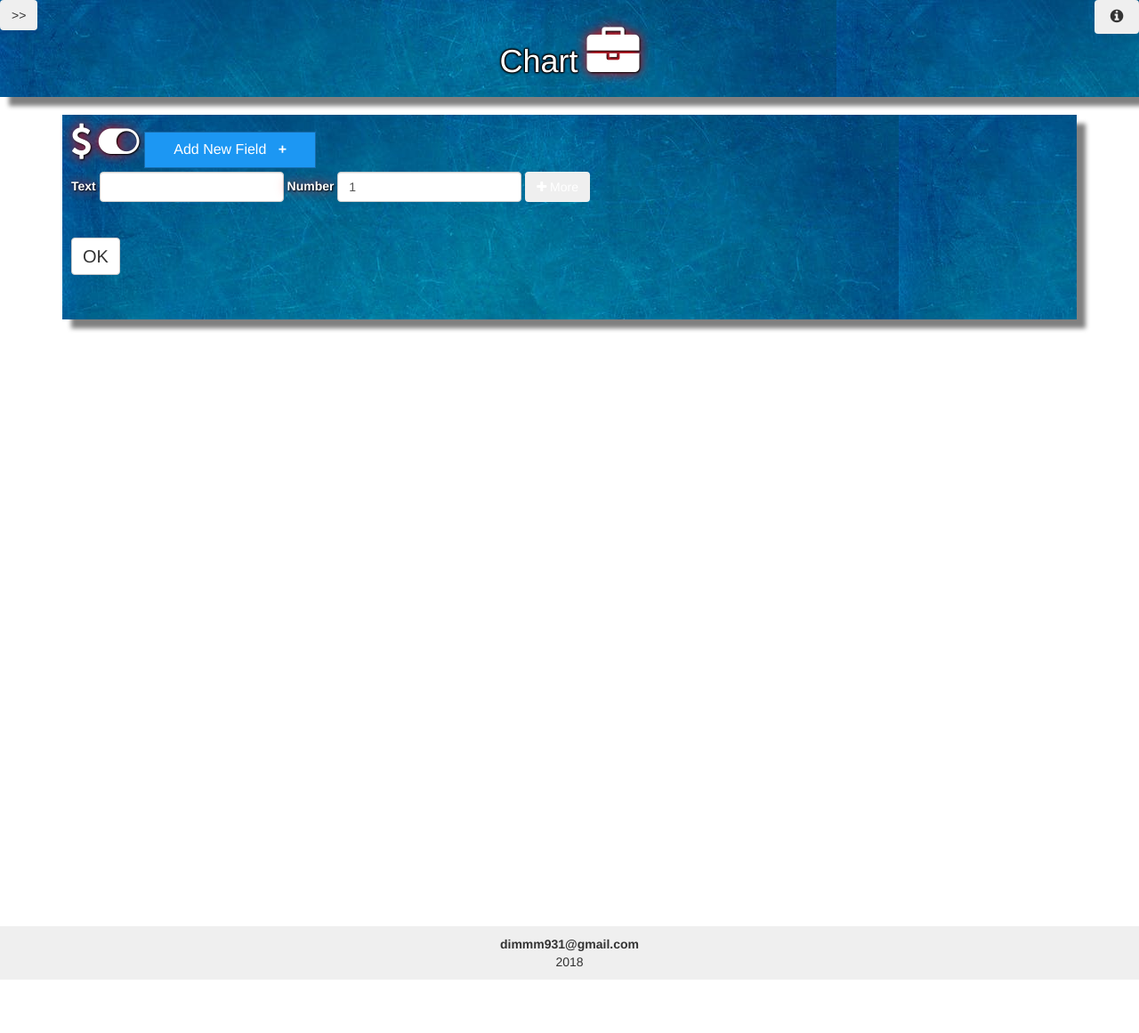
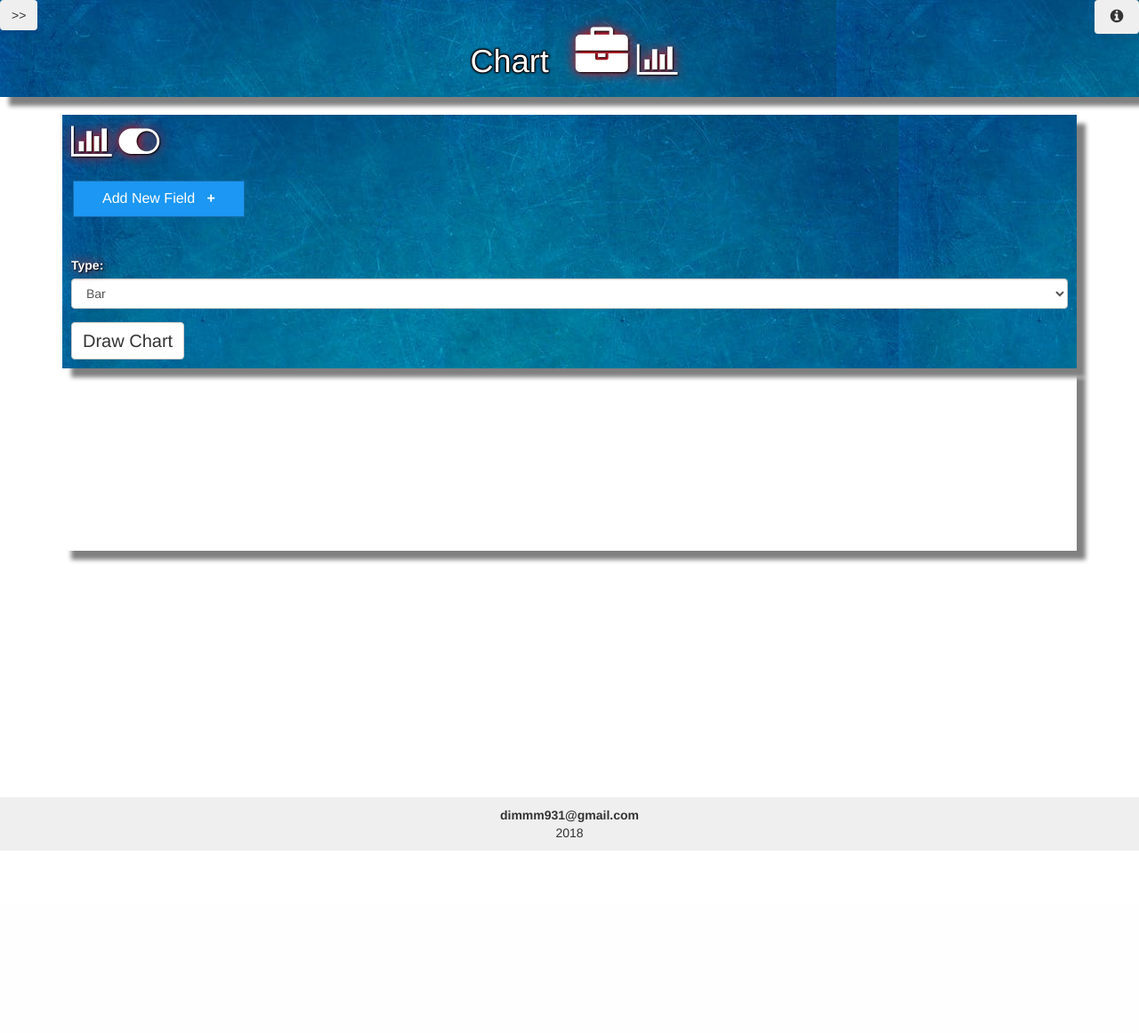
Before and after one commit to account931/chart_diagram, a PHP site: page / in a window 1280 px wide. Shown: the whole page at 89% size. After the commit the page ends 956 px from the top, so only its background shows below. Run offline with PHP 8.4, Linux system fonts and the light colour scheme; some libraries are stand-ins or nearby versions.

Commit message:
Add files via upload

```diff
--- a/index.php
+++ b/index.php
@@ -5,7 +5,7 @@
       <meta charset="UTF-8">
       <meta name="viewport" content="width=device-width, initial-scale=1.0">
 
-	  <meta charset="utf-8">
+
       <meta http-equiv="Content-Type" content="text/html">
       <meta name="description" content="Онлайн конвертер валют" />  <!-- Currency exchange rate data and currency conversion-->
       <meta name="keywords" content="Currency calculator, exchange rate data and currency conversion">
@@ -46,9 +46,10 @@
          <h1 id="h1Text">
              <img id ="wLogo" class="shrink-large" src="">
 		     <span id="textChange" class="textShadow"> Chart</span>
-			 <i class="	fa fa-briefcase" style="font-size:59px"></i>
+			 &nbsp;
+			 <i class="	fa fa-briefcase" style="font-size:59px"></i> <i class="fa fa-bar-chart-o" style="font-size:40px"></i>
 
-			 <img id ="wLogo2" src="" style="width:44%;"/>
+			<!-- <img id ="wLogo2" src="" style="width:44%;"/>-->
 			 <br>
 
 
@@ -69,29 +70,57 @@
 
 
 		         <div class="col-sm-12 col-xs-12 myShadow mainX head-style" style="background-color:;" id="targerDiv">
-				     <i class="	fa fa-dollar" style="font-size:40px"></i>&nbsp;&nbsp;<i class="fa fa-toggle-on" style="font-size:40px"></i>
+				     <i class="fa fa-bar-chart-o" style="font-size:40px"></i>&nbsp;&nbsp;<i class="fa fa-toggle-on" style="font-size:40px"></i>
 
-				 	<button class="add_form_field">Add New Field &nbsp; <span style="font-size:16px; font-weight:bold;">+ </span></button>
+				 	<!--<button class="add_form_field">Add New Field &nbsp; <span style="font-size:16px; font-weight:bold;">+ </span></button>-->
+
+				     <!----------------------------- FORM --------------------->
+			         <form class="form-inline" action="" id="formN">
+
+					 <!--
+                          <div class="form-group">
+                              <label for="sum">&nbsp;Text</label>
+                              <input type="text"  class="form-control">
+                          </div>
+					-->
+						 <!--Input fields, text, number-->
+					<!--
+                         <div class="form-group">
+                              <label for="sum">&nbsp;Number</label>
+                              <input type="number" class="form-control">
+                         </div><br>--><!-- br is a must to maintain symetri-->
 
 
-			         <form class="form-inline" action="" id="formN">
 
-                          <div class="form-group">
-                              <label for="sum">Text</label>
-                              <input type="text"  class="form-control" id="" name="">
-                          </div>
+						 <!--<button class="btn addButton" id="addButton"><i class="fa fa-plus"></i> More</button>-->
 
-                         <div class="form-group">
-                              <label for="sum">Number</label>
-                              <input type="number" min="1" value="1" class="form-control" id="" name="">
-                         </div>
+					      <br><!-- br is a must to maintain symetri-->
+                          <!--<input id ="getFormSerialize" type="button" class="btn btn-default " style="font-size:20px" value="OK">-->
+						  <!--<br><br><br>-->
+                      </form>
 
-						 <button class="btn addButton" id="addButton"><i class="fa fa-plus"></i> More</button>
+					 <!-- button to add fields, inputs-->
+					 <button class="add_form_field">Add New Field &nbsp; <span style="font-size:16px; font-weight:bold;">+ </span></button>
+					 <br><br><br>
 
-					      <br><br><br>
-                          <input id ="getFormSerialize" type="button" class="btn btn-default " style="font-size:20px" value="OK">
-						  <br><br><br>
-                      </form>
+
+					 <!-- SELECT type of chart-->
+					 <div class="form-group">
+                         <label for="chartType">Type:</label>
+                         <select class="form-control" id="chartType">
+                             <option  value="bar" selected="selected">Bar</option>
+                             <option  value="line">    Line     </option>
+							 <option  value="pie">     Pie      </option>
+							 <option  value="doughnut">Doughnut </option>
+							 <option  value="radar">Radar</option>
+							 <!--<option  value="bubble">Bubble</option>-->
+                         </select>
+                     </div>
+
+
+				     <!-- button to draw Chart-->
+				     <input id ="getFormSerialize" type="button" class="btn btn-default " style="font-size:20px" value="Draw Chart">
+
 
 			     </div> <!--END  <div class="col-sm-4 col-xs-12 myShadow mainX-->
 
@@ -101,7 +130,9 @@
 
 
 				  <!-- Canvas for Chart.js Library-->
-				  <canvas id="popChart" width="600" height="400"></canvas>
+				  <div class="col-sm-12 col-xs-12 myShadow"><!-- without this BS div it causes div horizontal overlap-->
+				      <canvas id="popChart" style="width:;" height="200px"></canvas>
+			      </div>
 
 
 
@@ -113,11 +144,11 @@
     	 </div><!-- /.wrapper -->
       <!--</div>-->   <!-- /.item -->
 
-	     <div style="height:277px;"></div><!-- just to press footer-->
+	     <div style="height:277px;width:90%;"></div><!-- just to press footer-->
 
 
 
-		<!---------PAGE LOADER SPINNER START, visible while the page is loading, uses js/main_layout.js, css is in yii2_mine.css--------------->
+		<!--------- PAGE LOADER SPINNER START, visible while the page is loading, uses js/main_layout.js, css is in yii2_mine.css --------------->
 	    <div id="overlay" class="col-sm-12 col-xs-12 myShadow">
 		    <center>
 		        <img src="images/spinner.gif" alt="" style="width:33%;"/>
@@ -151,13 +182,13 @@
 
 
 
-       <!-----------------  Button to change Style theme------------------------->
+       <!-----------------  Button to change Style theme ------------------------->
 	   <input type="button" class="btn" value=">>" id="changeStyle" style="position:absolute;top:0px;left:0px;" title="click to change theme"/>
 	   <!-----------------  Button to change Style theme------------------------->
 
 
 	   <!-----------------  Button with info------------------------------------>
-	   <!--data-toggle="modal" data-target="#myModalZ" is a Bootstrap trigger---->
+	   <!-- data-toggle="modal" data-target="#myModalZ" is a Bootstrap trigger ---->
 	   <button data-toggle="modal" data-target="#myModalZ" class="btn" style="font-size:17px; position:absolute;top:0px;right:0px;" title="click to see info">
 	       &nbsp;<i class="fa fa-info-circle"></i>&nbsp;
 	   </button>
@@ -179,8 +210,13 @@
                   </div>
                   <div class="modal-body">
 				      <center>
-					  <p> Chart</p>
-				      <img src="images/data.jpg" alt=""/>
+					  <h2> Chart</h2>
+				      <img src="images/data.jpg" alt="" style="width:60%;"/>
+					  <h3> How to draw your chart.</h3>
+					  <p> 1.Click "Add new Fields" button to add up to 19 fields.</p>
+					  <p> 2.Fill each field with text and number values.</p>
+					  <p> 3.Select type of chart you would like to use.</p>
+					  <p> 4.Click "Draw chart" button.</p>
 					  </center>
                   </div>
                   <div class="modal-footer">
@@ -213,7 +249,7 @@
 
 
  <!----------------------- FB API  share---------------------->
- <center><br><br>
+ <br><br>
 
  <script>(function(d, s, id) {
   var js, fjs = d.getElementsByTagName(s)[0];
```
Also changed, not shown: js/myChart.js (+165 -84 lines).
